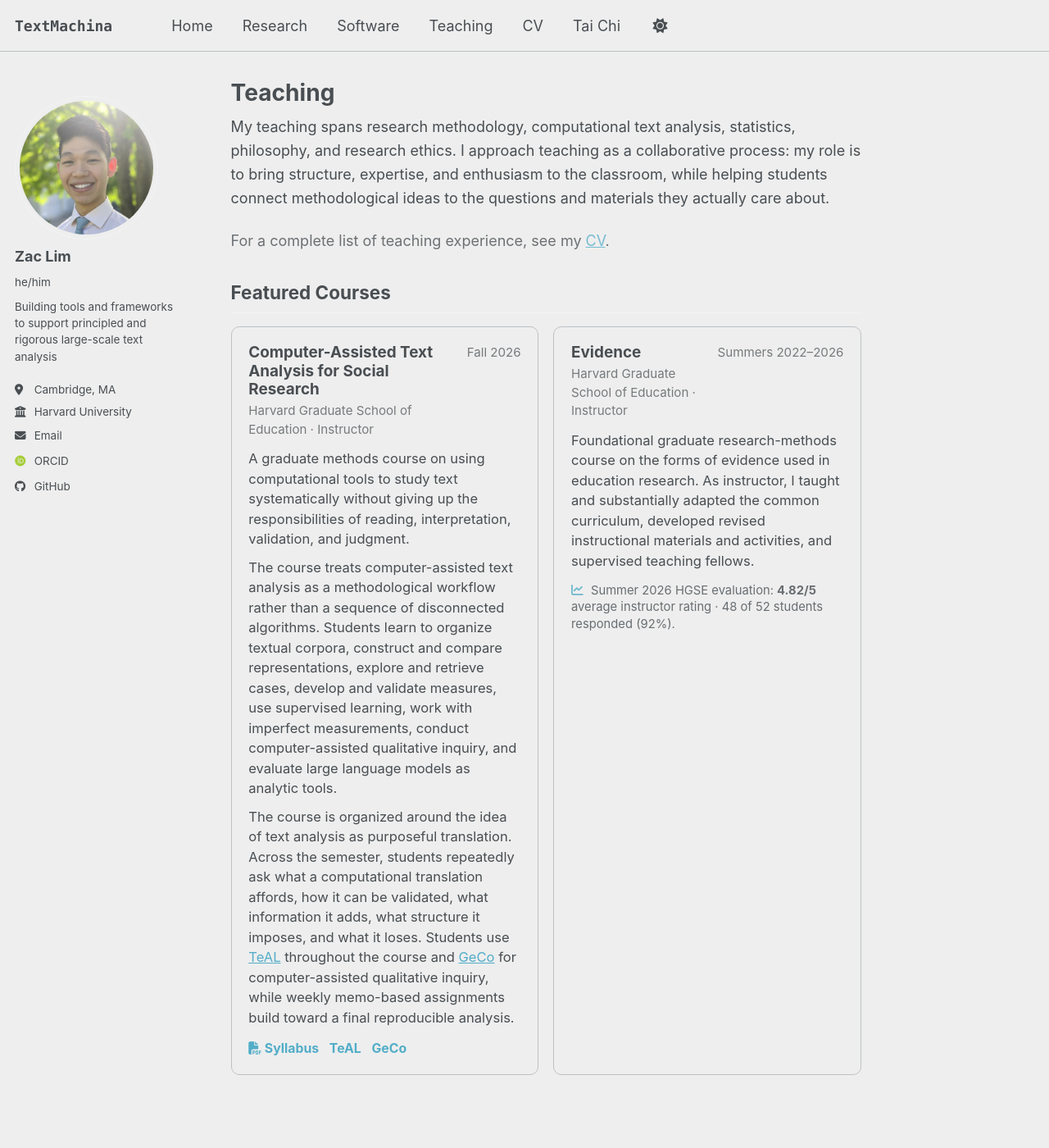
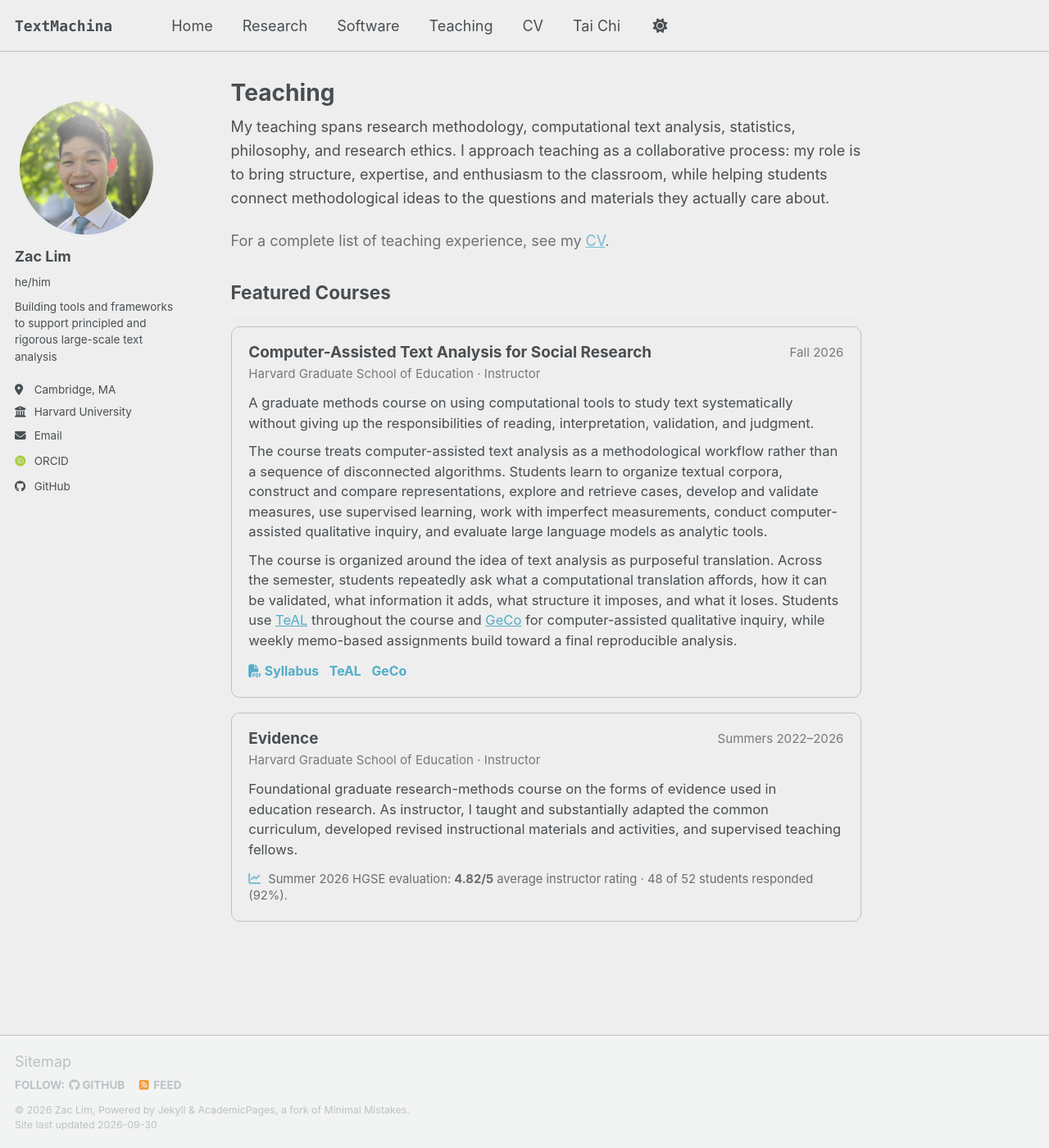
Before and after one commit to zacthinks/zacthinks.github.io, a Jekyll site: the page built from _pages/teaching.html, in a window 1280 px wide and 1400 px high. Shown: the whole window at 82% size. Built offline with Jekyll 4.4.1, drawn with Linux system fonts in a browser that asks for light colours; some web fonts are replaced; a script bundle is joined from its source files by our own code; library files that are not in the unit come from our copies.

Commit message:
Stack Teaching featured course cards vertically

```diff
--- a/assets/css/main.scss
+++ b/assets/css/main.scss
@@ -799,7 +799,7 @@
 
 .teaching-card-grid {
   display: grid;
-  grid-template-columns: repeat(2, minmax(0, 1fr));
+  grid-template-columns: 1fr;
   gap: 1rem;
 }
 
@@ -870,12 +870,6 @@
   color: var(--global-link-color);
 }
 
-@media (max-width: 850px) {
-  .teaching-card-grid {
-    grid-template-columns: 1fr;
-  }
-}
-
 @media (max-width: 600px) {
   .teaching-card__top {
     display: block;
```
